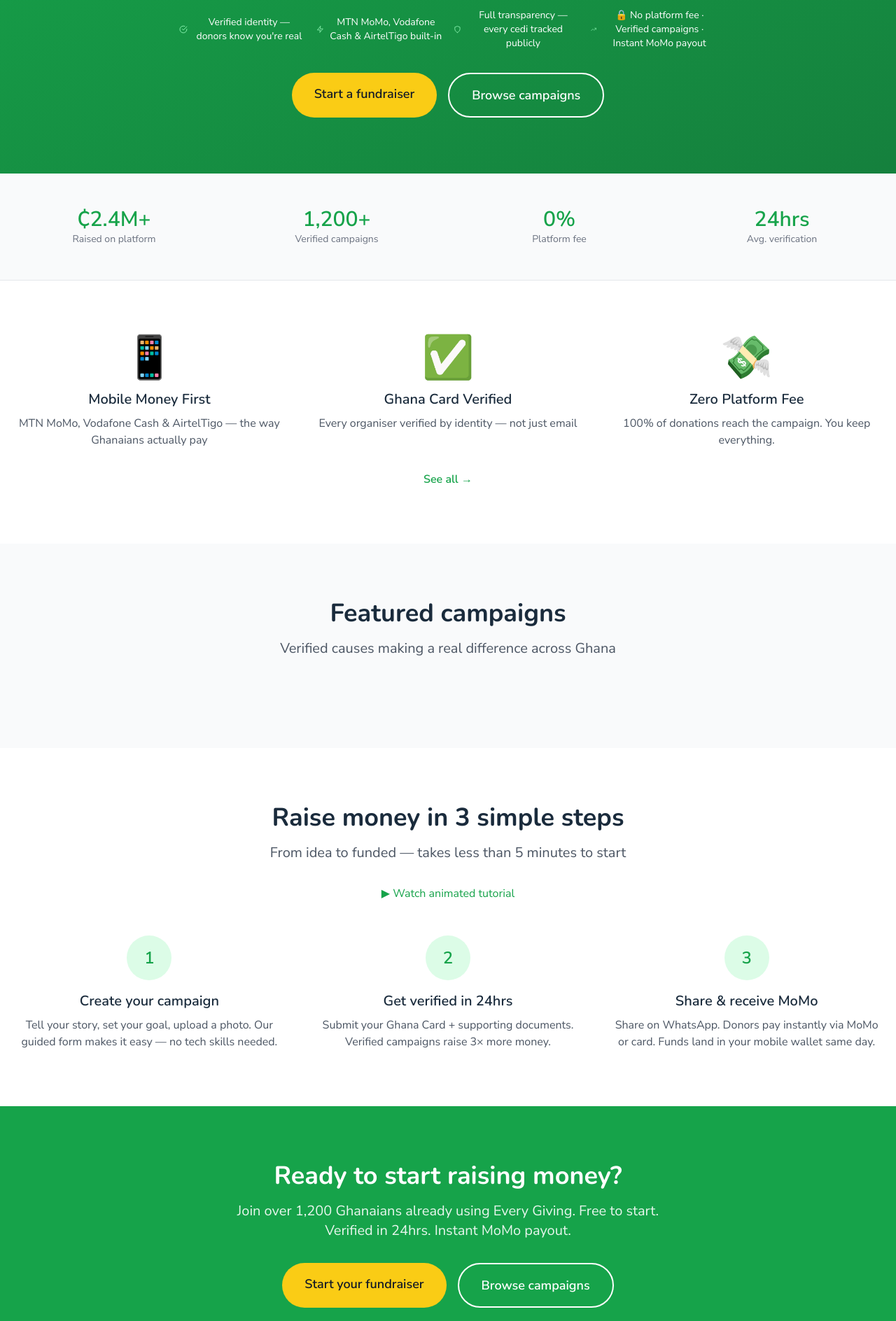
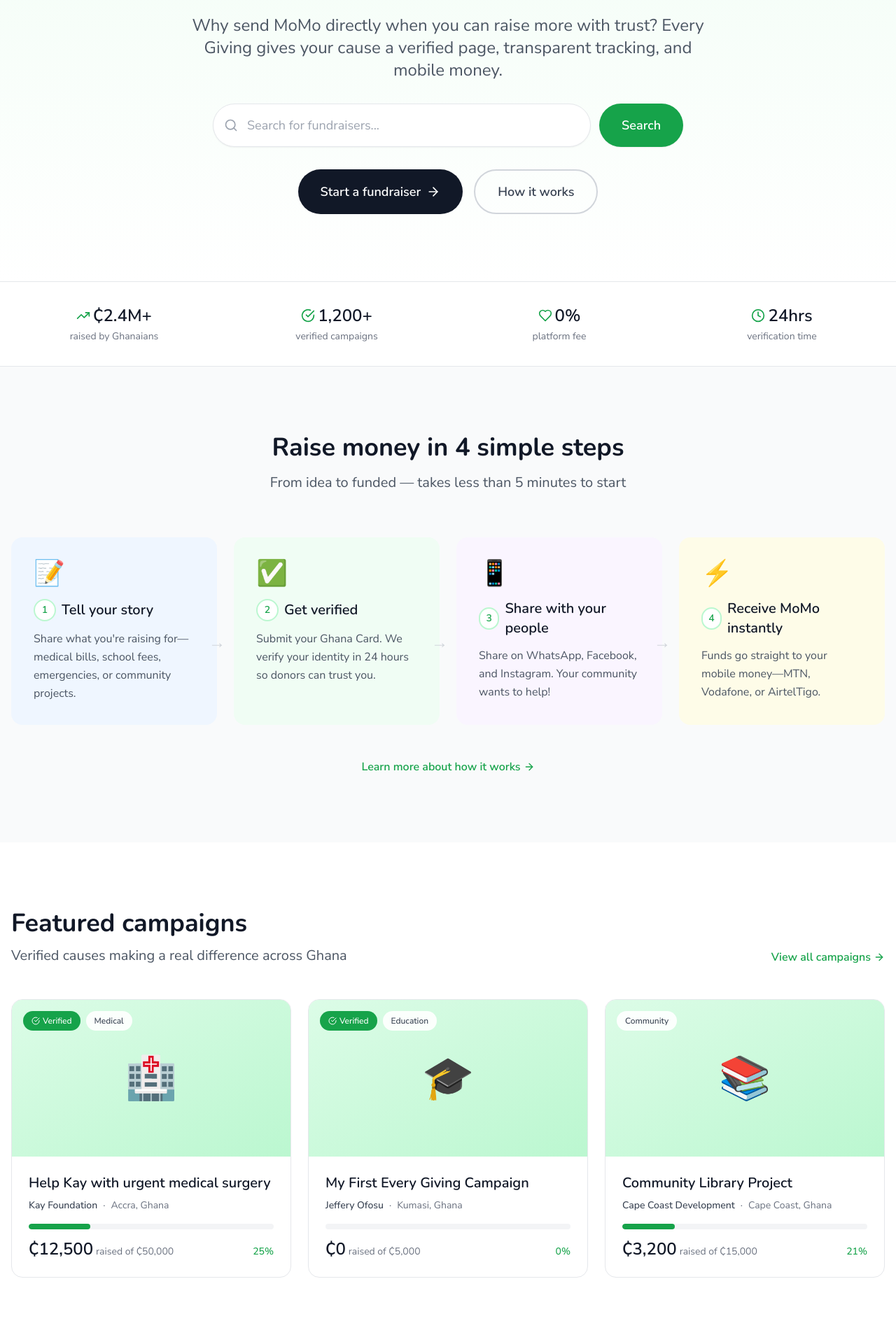
Before and after one commit to jefferyofosu1-cyber/everygivinggh, a Next.js app: page / in a window 1280 px wide. Shown: the part 272-2160 px from the top of the page at 70% size. Built offline with nearby package versions, Linux system fonts and the light colour scheme.

Commit message:
Update page.tsx

```diff
--- a/app/page.tsx
+++ b/app/page.tsx
@@ -1,36 +1,134 @@
-import { CheckCircle, Zap, Shield, TrendingUp } from 'lucide-react';
+import {
+  Heart,
+  Search,
+  Shield,
+  Zap,
+  Users,
+  TrendingUp,
+  ArrowRight,
+  CheckCircle,
+  Phone,
+  Globe,
+  Clock
+} from 'lucide-react';
 import Link from 'next/link';
 
 export default function HomePage() {
+  // Stats data
+  const stats = [
+    { value: '₵2.4M+', label: 'raised by Ghanaians', icon: <TrendingUp className="w-5 h-5" /> },
+    { value: '1,200+', label: 'verified campaigns', icon: <CheckCircle className="w-5 h-5" /> },
+    { value: '0%', label: 'platform fee', icon: <Heart className="w-5 h-5" /> },
+    { value: '24hrs', label: 'verification time', icon: <Clock className="w-5 h-5" /> },
+  ];
+
+  // How it works steps
+  const steps = [
+    {
+      number: '1',
+      title: 'Tell your story',
+      description: 'Share what you\'re raising for—medical bills, school fees, emergencies, or community projects.',
+      icon: '📝',
+      color: 'bg-blue-50'
+    },
+    {
+      number: '2',
+      title: 'Get verified',
+      description: 'Submit your Ghana Card. We verify your identity in 24 hours so donors can trust you.',
+      icon: '✅',
+      color: 'bg-green-50'
+    },
+    {
+      number: '3',
+      title: 'Share with your people',
+      description: 'Share on WhatsApp, Facebook, and Instagram. Your community wants to help!',
+      icon: '📱',
+      color: 'bg-purple-50'
+    },
+    {
+      number: '4',
+      title: 'Receive MoMo instantly',
+      description: 'Funds go straight to your mobile money—MTN, Vodafone, or AirtelTigo.',
+      icon: '⚡',
+      color: 'bg-yellow-50'
+    },
+  ];
+
+  // Featured campaigns (static for now)
+  const featuredCampaigns = [
+    {
+      id: 1,
+      title: 'Help Kay with urgent medical surgery',
+      organizer: 'Kay Foundation',
+      location: 'Accra, Ghana',
+      raised: 12500,
+      goal: 50000,
+      category: 'Medical',
+      verified: true,
+      image: '🏥',
+    },
+    {
+      id: 2,
+      title: 'My First Every Giving Campaign',
+      organizer: 'Jeffery Ofosu',
+      location: 'Kumasi, Ghana',
+      raised: 0,
+      goal: 5000,
+      category: 'Education',
+      verified: true,
+      image: '🎓',
+    },
+    {
+      id: 3,
+      title: 'Community Library Project',
+      organizer: 'Cape Coast Development',
+      location: 'Cape Coast, Ghana',
+      raised: 3200,
+      goal: 15000,
+      category: 'Community',
+      verified: false,
+      image: '📚',
+    },
+  ];
+
   return (
     <div className="min-h-screen bg-white">
-      {/* Hero Section */}
-      <div className="bg-gradient-to-br from-green-600 to-green-700 text-white py-20">
-        <div className="max-w-7xl mx-auto px-4 text-center">
-          <h1 className="text-5xl md:text-6xl font-bold mb-4">
+
+      {/* Hero Section - GoFundMe Style */}
+      <div className="bg-gradient-to-b from-green-50 to-white pt-16 pb-24 px-4">
+        <div className="max-w-7xl mx-auto">
+          <div className="text-center max-w-4xl mx-auto">
+            <div className="inline-flex items-center gap-2 bg-green-100 text-green-700 px-4 py-2 rounded-full text-sm font-medium mb-6">
+              <Heart className="w-4 h-4" />
+              <span>Ghana's most trusted crowdfunding platform</span>
+            </div>
+
+            <h1 className="text-5xl md:text-6xl lg:text-7xl font-bold text-gray-900 mb-6 tracking-tight">
               The trusted way to raise money in Ghana
             </h1>
-          <p className="text-xl md:text-2xl mb-8 max-w-3xl mx-auto opacity-90">
-            Why send MoMo directly when you can raise more with trust? Every Giving gives your cause a verified page, transparent tracking, and mobile money — so donors give with confidence.
+
+            <p className="text-xl md:text-2xl text-gray-600 mb-8 max-w-3xl mx-auto leading-relaxed">
+              Why send MoMo directly when you can raise more with trust? Every Giving gives your cause a verified page, transparent tracking, and mobile money.
             </p>
 
-          {/* Trust Badges */}
-          <div className="grid grid-cols-2 md:grid-cols-4 gap-4 max-w-3xl mx-auto text-sm mb-8">
-            <div className="flex items-center gap-2">
-              <CheckCircle className="w-5 h-5 text-green-300" />
-              <span>Verified identity — donors know you're real</span>
+            {/* Search Bar - Prominent like GoFundMe */}
+            <div className="max-w-2xl mx-auto mb-8">
+              <div className="flex flex-col sm:flex-row gap-3">
+                <div className="flex-1 relative">
+                  <Search className="absolute left-4 top-1/2 transform -translate-y-1/2 text-gray-400 w-5 h-5" />
+                  <input
+                    type="text"
+                    placeholder="Search for fundraisers..."
+                    className="w-full pl-12 pr-4 py-4 border border-gray-200 rounded-full text-lg focus:outline-none focus:ring-2 focus:ring-green-500 focus:border-transparent shadow-sm"
+                    readOnly
+                  />
                 </div>
-            <div className="flex items-center gap-2">
-              <Zap className="w-5 h-5 text-green-300" />
-              <span>MTN MoMo, Vodafone Cash & AirtelTigo built-in</span>
-            </div>
-            <div className="flex items-center gap-2">
-              <Shield className="w-5 h-5 text-green-300" />
-              <span>Full transparency — every cedi tracked publicly</span>
-            </div>
-            <div className="flex items-center gap-2">
-              <TrendingUp className="w-5 h-5 text-green-300" />
-              <span>🔒 No platform fee · Verified campaigns · Instant MoMo payout</span>
+                <Link
+                  href="/search"
+                  className="bg-green-600 text-white px-8 py-4 rounded-full text-lg font-semibold hover:bg-green-700 transition inline-flex items-center justify-center gap-2 shadow-sm hover:shadow-md"
+                >
+                  Search
+                </Link>
               </div>
             </div>
 
@@ -38,139 +136,270 @@ export default function HomePage() {
             <div className="flex flex-col sm:flex-row gap-4 justify-center">
               <Link
                 href="/start-fundraiser"
-              className="bg-yellow-400 text-gray-900 px-8 py-4 rounded-full text-lg font-semibold hover:bg-yellow-300 transition"
+                className="bg-gray-900 text-white px-8 py-4 rounded-full text-lg font-semibold hover:bg-gray-800 transition inline-flex items-center justify-center gap-2"
               >
-              Start a fundraiser
+                Start a fundraiser <ArrowRight className="w-5 h-5" />
               </Link>
               <Link
-              href="/campaigns"
-              className="border-2 border-white text-white px-8 py-4 rounded-full text-lg font-semibold hover:bg-white/10 transition"
+                href="/how-it-works"
+                className="border-2 border-gray-300 text-gray-700 px-8 py-4 rounded-full text-lg font-semibold hover:border-gray-400 transition"
               >
-              Browse campaigns
+                How it works
+              </Link>
+            </div>
+          </div>
+        </div>
+      </div>
+
+      {/* Stats Bar - Like GoFundMe's trust signals */}
+      <div className="border-y border-gray-200 bg-white py-8">
+        <div className="max-w-7xl mx-auto px-4">
+          <div className="grid grid-cols-2 md:grid-cols-4 gap-6">
+            {stats.map((stat, index) => (
+              <div key={index} className="text-center">
+                <div className="flex items-center justify-center gap-1 text-green-600 mb-1">
+                  {stat.icon}
+                  <span className="text-2xl font-bold text-gray-900">{stat.value}</span>
+                </div>
+                <div className="text-sm text-gray-500">{stat.label}</div>
+              </div>
+            ))}
+          </div>
+        </div>
+      </div>
+
+      {/* How It Works Section - Clean and Simple */}
+      <div className="py-24 px-4 bg-gray-50">
+        <div className="max-w-7xl mx-auto">
+          <div className="text-center max-w-3xl mx-auto mb-16">
+            <h2 className="text-4xl font-bold text-gray-900 mb-4">
+              Raise money in 4 simple steps
+            </h2>
+            <p className="text-xl text-gray-600">
+              From idea to funded — takes less than 5 minutes to start
+            </p>
+          </div>
+
+          <div className="grid md:grid-cols-2 lg:grid-cols-4 gap-6">
+            {steps.map((step, index) => (
+              <div key={index} className="relative">
+                <div className={`${step.color} rounded-2xl p-8 h-full hover:shadow-md transition`}>
+                  <div className="text-4xl mb-4">{step.icon}</div>
+                  <div className="flex items-center gap-2 mb-3">
+                    <span className="bg-white w-8 h-8 rounded-full flex items-center justify-center text-sm font-bold text-green-600 border-2 border-green-200">
+                      {step.number}
+                    </span>
+                    <h3 className="text-xl font-semibold text-gray-900">{step.title}</h3>
+                  </div>
+                  <p className="text-gray-600 leading-relaxed">{step.description}</p>
+                </div>
+                {index < steps.length - 1 && (
+                  <div className="hidden lg:block absolute top-1/2 -right-3 text-2xl text-gray-300">
+                    →
+                  </div>
+                )}
+              </div>
+            ))}
+          </div>
+
+          <div className="text-center mt-12">
+            <Link href="/how-it-works" className="text-green-600 font-semibold hover:text-green-700 inline-flex items-center gap-1">
+              Learn more about how it works <ArrowRight className="w-4 h-4" />
             </Link>
           </div>
         </div>
       </div>
 
-      {/* Stats Section */}
-      <div className="border-b border-gray-200 py-12 bg-gray-50">
-        <div className="max-w-7xl mx-auto px-4">
-          <div className="grid grid-cols-2 md:grid-cols-4 gap-6 text-center">
+      {/* Featured Campaigns - GoFundMe Style Grid */}
+      <div className="py-24 px-4">
+        <div className="max-w-7xl mx-auto">
+          <div className="flex flex-col md:flex-row md:items-end justify-between mb-12">
             <div>
-              <div className="text-3xl font-bold text-green-600">₵2.4M+</div>
-              <div className="text-sm text-gray-500">Raised on platform</div>
+              <h2 className="text-4xl font-bold text-gray-900 mb-3">
+                Featured campaigns
+              </h2>
+              <p className="text-xl text-gray-600">
+                Verified causes making a real difference across Ghana
+              </p>
             </div>
+            <Link href="/campaigns" className="mt-4 md:mt-0 text-green-600 font-semibold hover:text-green-700 inline-flex items-center gap-1">
+              View all campaigns <ArrowRight className="w-4 h-4" />
+            </Link>
+          </div>
+
+          <div className="grid md:grid-cols-2 lg:grid-cols-3 gap-6">
+            {featuredCampaigns.map((campaign) => (
+              <Link
+                key={campaign.id}
+                href={`/campaigns/${campaign.id}`}
+                className="group bg-white rounded-2xl border border-gray-200 overflow-hidden hover:shadow-xl transition-all duration-300"
+              >
+                {/* Campaign Card Image */}
+                <div className="aspect-video bg-gradient-to-br from-green-100 to-green-200 relative">
+                  <div className="absolute inset-0 flex items-center justify-center text-6xl">
+                    {campaign.image}
+                  </div>
+
+                  {/* Badges */}
+                  <div className="absolute top-4 left-4 flex gap-2">
+                    {campaign.verified && (
+                      <span className="bg-green-600 text-white text-xs px-3 py-1.5 rounded-full flex items-center gap-1 font-medium">
+                        <CheckCircle className="w-3 h-3" />
+                        Verified
+                      </span>
+                    )}
+                    <span className="bg-white/90 text-gray-700 text-xs px-3 py-1.5 rounded-full font-medium backdrop-blur">
+                      {campaign.category}
+                    </span>
+                  </div>
+                </div>
+
+                {/* Card Content */}
+                <div className="p-6">
+                  <h3 className="text-xl font-semibold text-gray-900 mb-2 group-hover:text-green-600 transition line-clamp-2">
+                    {campaign.title}
+                  </h3>
+
+                  <div className="flex items-center gap-2 text-sm text-gray-500 mb-4">
+                    <span className="font-medium text-gray-700">{campaign.organizer}</span>
+                    <span>·</span>
+                    <span>{campaign.location}</span>
+                  </div>
+
+                  {/* Progress Bar */}
+                  <div className="mb-3">
+                    <div className="h-2 bg-gray-100 rounded-full overflow-hidden">
+                      <div
+                        className="h-full bg-green-600 rounded-full"
+                        style={{ width: `${(campaign.raised / campaign.goal) * 100}%` }}
+                      />
+                    </div>
+                  </div>
+
+                  {/* Amount */}
+                  <div className="flex items-baseline justify-between">
                     <div>
-              <div className="text-3xl font-bold text-green-600">1,200+</div>
-              <div className="text-sm text-gray-500">Verified campaigns</div>
+                      <span className="text-2xl font-bold text-gray-900">
+                        ₵{campaign.raised.toLocaleString()}
+                      </span>
+                      <span className="text-gray-500 text-sm ml-1">
+                        raised of ₵{campaign.goal.toLocaleString()}
+                      </span>
                     </div>
-            <div>
-              <div className="text-3xl font-bold text-green-600">0%</div>
-              <div className="text-sm text-gray-500">Platform fee</div>
+                    <span className="text-sm font-medium text-green-600">
+                      {Math.round((campaign.raised / campaign.goal) * 100)}%
+                    </span>
                   </div>
-            <div>
-              <div className="text-3xl font-bold text-green-600">24hrs</div>
-              <div className="text-sm text-gray-500">Avg. verification</div>
+                </div>
+              </Link>
+            ))}
+          </div>
+        </div>
+      </div>
+
+      {/* Why Choose Every Giving - Trust Section */}
+      <div className="bg-gray-50 py-24 px-4">
+        <div className="max-w-7xl mx-auto">
+          <div className="text-center max-w-3xl mx-auto mb-16">
+            <h2 className="text-4xl font-bold text-gray-900 mb-4">
+              Why Ghanaians trust Every Giving
+            </h2>
+            <p className="text-xl text-gray-600">
+              We're building the most trusted fundraising platform in Ghana
+            </p>
+          </div>
+
+          <div className="grid md:grid-cols-3 gap-8">
+            <div className="bg-white rounded-2xl p-8 shadow-sm hover:shadow-md transition">
+              <div className="bg-green-100 w-16 h-16 rounded-2xl flex items-center justify-center mb-6">
+                <Shield className="w-8 h-8 text-green-600" />
+              </div>
+              <h3 className="text-xl font-semibold mb-3">Ghana Card Verified</h3>
+              <p className="text-gray-600 leading-relaxed">Every fundraiser is verified with Ghana Card — not just email. Donors know you're real.</p>
+            </div>
+
+            <div className="bg-white rounded-2xl p-8 shadow-sm hover:shadow-md transition">
+              <div className="bg-green-100 w-16 h-16 rounded-2xl flex items-center justify-center mb-6">
+                <Zap className="w-8 h-8 text-green-600" />
+              </div>
+              <h3 className="text-xl font-semibold mb-3">Instant MoMo Payout</h3>
+              <p className="text-gray-600 leading-relaxed">Funds go straight to your MTN MoMo, Vodafone Cash, or AirtelTigo — fast and free.</p>
+            </div>
+
+            <div className="bg-white rounded-2xl p-8 shadow-sm hover:shadow-md transition">
+              <div className="bg-green-100 w-16 h-16 rounded-2xl flex items-center justify-center mb-6">
+                <Heart className="w-8 h-8 text-green-600" />
+              </div>
+              <h3 className="text-xl font-semibold mb-3">Zero Platform Fee</h3>
+              <p className="text-gray-600 leading-relaxed">100% of donations go to your cause. We don't take a cut — you keep everything.</p>
             </div>
           </div>
         </div>
       </div>
 
-      {/* Mobile Money Section */}
-      <div className="py-20 px-4">
+      {/* Success Stories - Social Proof */}
+      <div className="py-24 px-4">
         <div className="max-w-7xl mx-auto">
-          <div className="grid md:grid-cols-3 gap-8">
-            <div className="text-center">
-              <div className="text-6xl mb-4">📱</div>
-              <h3 className="text-xl font-semibold mb-2">Mobile Money First</h3>
-              <p className="text-gray-600">MTN MoMo, Vodafone Cash & AirtelTigo — the way Ghanaians actually pay</p>
-            </div>
-            <div className="text-center">
-              <div className="text-6xl mb-4">✅</div>
-              <h3 className="text-xl font-semibold mb-2">Ghana Card Verified</h3>
-              <p className="text-gray-600">Every organiser verified by identity — not just email</p>
-            </div>
-            <div className="text-center">
-              <div className="text-6xl mb-4">💸</div>
-              <h3 className="text-xl font-semibold mb-2">Zero Platform Fee</h3>
-              <p className="text-gray-600">100% of donations reach the campaign. You keep everything.</p>
-            </div>
-          </div>
-          <div className="text-center mt-8">
-            <Link href="/campaigns" className="text-green-600 font-semibold hover:underline">
-              See all →
-            </Link>
-          </div>
-        </div>
+          <div className="text-center max-w-3xl mx-auto mb-16">
+            <h2 className="text-4xl font-bold text-gray-900 mb-4">
+              Real people, real stories
+            </h2>
+            <p className="text-xl text-gray-600">
+              Join over 1,200 Ghanaians who've raised money for what matters
+            </p>
           </div>
 
-      {/* Featured Campaigns Section */}
-      <div className="bg-gray-50 py-20 px-4">
-        <div className="max-w-7xl mx-auto">
-          <h2 className="text-4xl font-bold text-center mb-4">Featured campaigns</h2>
-          <p className="text-xl text-gray-600 text-center mb-12">Verified causes making a real difference across Ghana</p>
-
-          {/* This would be populated with actual campaigns from your database */}
-          <div className="grid md:grid-cols-2 lg:grid-cols-3 gap-6">
-            {/* Campaign cards would go here */}
+          <div className="grid md:grid-cols-3 gap-6">
+            <div className="bg-gray-50 rounded-2xl p-8">
+              <div className="text-5xl mb-4">🙏</div>
+              <p className="text-gray-700 mb-4 italic">"I raised ₵3,500 for my mother's surgery in just two weeks. My church shared the campaign!"</p>
+              <div className="font-semibold text-gray-900">— Akua M.</div>
+              <div className="text-sm text-gray-500">Accra</div>
             </div>
+            <div className="bg-gray-50 rounded-2xl p-8">
+              <div className="text-5xl mb-4">🏠</div>
+              <p className="text-gray-700 mb-4 italic">"After a fire destroyed our home, our community came together and raised ₵8,000."</p>
+              <div className="font-semibold text-gray-900">— Kwame A.</div>
+              <div className="text-sm text-gray-500">Kumasi</div>
             </div>
-      </div>
-
-      {/* 3 Simple Steps Section */}
-      <div className="py-20 px-4">
-        <div className="max-w-7xl mx-auto">
-          <h2 className="text-4xl font-bold text-center mb-4">Raise money in 3 simple steps</h2>
-          <p className="text-xl text-gray-600 text-center mb-8">From idea to funded — takes less than 5 minutes to start</p>
-          <p className="text-center mb-12">
-            <Link href="/tutorial" className="text-green-600 hover:underline">
-              ▶ Watch animated tutorial
-            </Link>
-          </p>
-
-          <div className="grid md:grid-cols-3 gap-8">
-            <div className="text-center">
-              <div className="bg-green-100 w-16 h-16 rounded-full flex items-center justify-center text-2xl font-bold text-green-600 mx-auto mb-4">1</div>
-              <h3 className="text-xl font-semibold mb-2">Create your campaign</h3>
-              <p className="text-gray-600">Tell your story, set your goal, upload a photo. Our guided form makes it easy — no tech skills needed.</p>
-            </div>
-            <div className="text-center">
-              <div className="bg-green-100 w-16 h-16 rounded-full flex items-center justify-center text-2xl font-bold text-green-600 mx-auto mb-4">2</div>
-              <h3 className="text-xl font-semibold mb-2">Get verified in 24hrs</h3>
-              <p className="text-gray-600">Submit your Ghana Card + supporting documents. Verified campaigns raise 3× more money.</p>
-            </div>
-            <div className="text-center">
-              <div className="bg-green-100 w-16 h-16 rounded-full flex items-center justify-center text-2xl font-bold text-green-600 mx-auto mb-4">3</div>
-              <h3 className="text-xl font-semibold mb-2">Share & receive MoMo</h3>
-              <p className="text-gray-600">Share on WhatsApp. Donors pay instantly via MoMo or card. Funds land in your mobile wallet same day.</p>
+            <div className="bg-gray-50 rounded-2xl p-8">
+              <div className="text-5xl mb-4">🎓</div>
+              <p className="text-gray-700 mb-4 italic">"I was nervous to ask for help with school fees, but my friends showed up. I'm now in my final semester!"</p>
+              <div className="font-semibold text-gray-900">— Esi F.</div>
+              <div className="text-sm text-gray-500">Cape Coast</div>
             </div>
           </div>
         </div>
       </div>
 
-      {/* Final CTA */}
-      <div className="bg-green-600 text-white py-20 px-4 text-center">
-        <h2 className="text-4xl font-bold mb-4">Ready to start raising money?</h2>
-        <p className="text-xl mb-8 max-w-2xl mx-auto opacity-90">
-          Join over 1,200 Ghanaians already using Every Giving. Free to start. Verified in 24hrs. Instant MoMo payout.
+      {/* Final CTA - Big and Bold */}
+      <div className="bg-gray-900 text-white py-24 px-4">
+        <div className="max-w-4xl mx-auto text-center">
+          <h2 className="text-5xl font-bold mb-6">
+            Ready to start your story?
+          </h2>
+          <p className="text-xl text-gray-300 mb-10 max-w-2xl mx-auto">
+            Join thousands of Ghanaians who've raised money for medical bills, education, emergencies, and community projects.
           </p>
           <div className="flex flex-col sm:flex-row gap-4 justify-center">
             <Link
               href="/start-fundraiser"
-            className="bg-yellow-400 text-gray-900 px-8 py-4 rounded-full text-lg font-semibold hover:bg-yellow-300 transition"
+              className="bg-green-600 text-white px-10 py-5 rounded-full text-xl font-semibold hover:bg-green-700 transition inline-flex items-center justify-center gap-3"
             >
+              <Heart className="w-6 h-6" />
               Start your fundraiser
             </Link>
             <Link
               href="/campaigns"
-            className="border-2 border-white text-white px-8 py-4 rounded-full text-lg font-semibold hover:bg-white/10 transition"
+              className="bg-white text-gray-900 px-10 py-5 rounded-full text-xl font-semibold hover:bg-gray-100 transition"
             >
               Browse campaigns
             </Link>
           </div>
-        <p className="mt-6 text-sm opacity-75">
-          🔒 Ghana Card verified · 0% platform fee · Instant MoMo payout
+          <p className="mt-8 text-sm text-gray-400">
+            🔒 Free to start · Ghana Card verified · Instant MoMo payout
           </p>
+        </div>
       </div>
     </div>
   );
```
Lines whose indentation alone changed are shown as unchanged.
